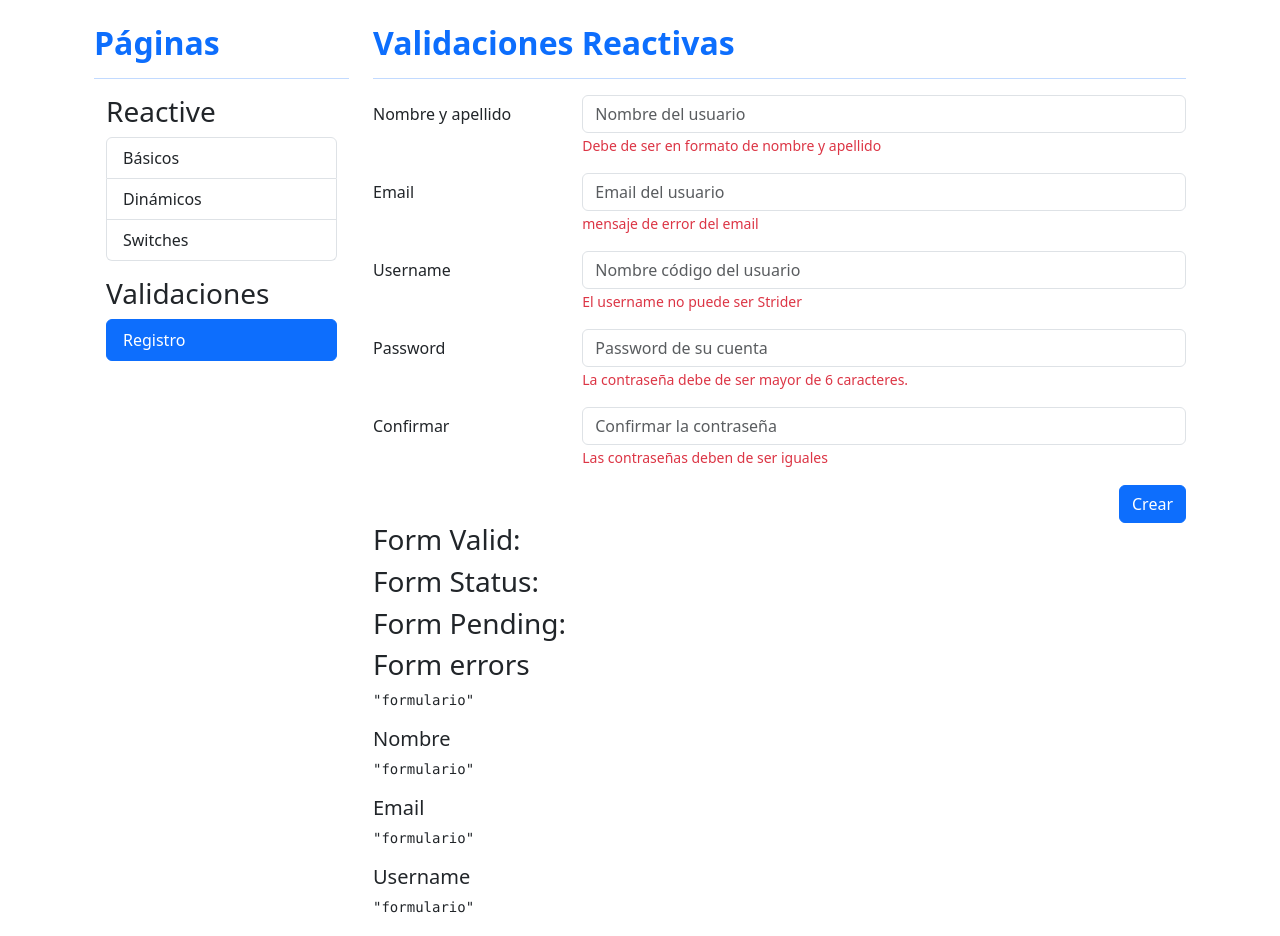
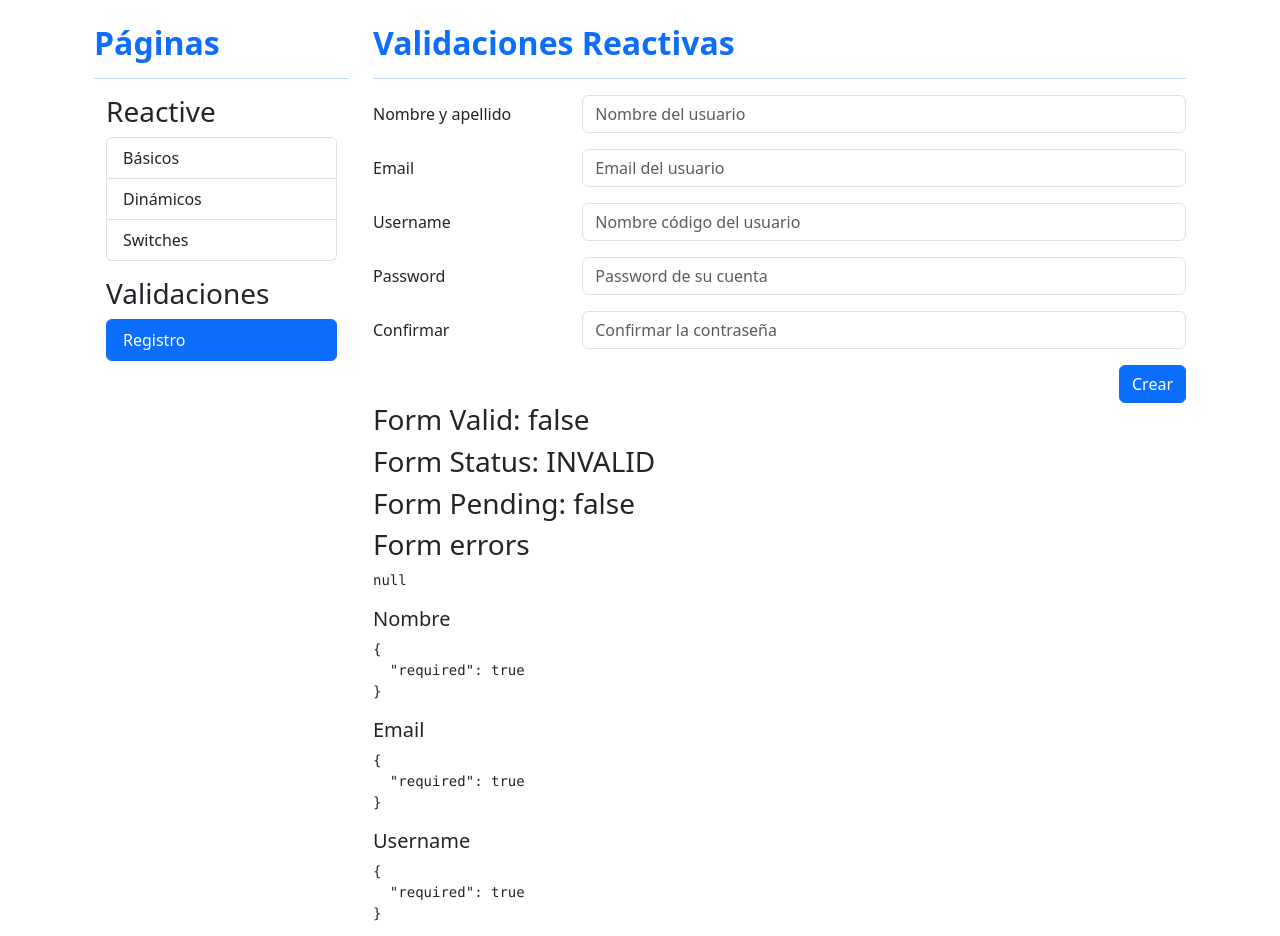
Before and after one commit to WilianMorales/reactiveForms-App, an Angular app: page /auth/sign-up in a window 1280 px wide. Shown: the top 936 px of the page. Built offline with nearby package versions, Linux system fonts and the light colour scheme.

Commit message:
implementation of a validation service, asynchronous validations and a two-field verifier.

```diff
--- a/src/app/auth/auth.module.ts
+++ b/src/app/auth/auth.module.ts
@@ -1,5 +1,6 @@
 import { NgModule } from '@angular/core';
 import { CommonModule } from '@angular/common';
+import { ReactiveFormsModule } from '@angular/forms';
 
 import { AuthRoutingModule } from './auth-routing.module';
 import { RegisterPageComponent } from './pages/register-page/register-page.component';
@@ -10,7 +11,8 @@
   ],
   imports: [
     CommonModule,
-    AuthRoutingModule
+    AuthRoutingModule,
+    ReactiveFormsModule,
   ]
 })
 export class AuthModule { }
--- a/src/app/auth/pages/register-page/register-page.component.html
+++ b/src/app/auth/pages/register-page/register-page.component.html
@@ -4,14 +4,18 @@
 <div class="row">
   <div class="col">
 
-    <form autocomplete="off">
+    <form [formGroup]="myForm" (ngSubmit)="onSubmit()" autocomplete="off">
       <!-- Nombre -->
       <div class="row mb-3">
         <label class="col-sm-3 col-form-label">Nombre y apellido</label>
         <div class="col-sm-9">
-          <input type="text" class="form-control" placeholder="Nombre del usuario">
+          <input
+            type="text"
+            class="form-control"
+            formControlName="name"
+            placeholder="Nombre del usuario">
 
-          <span class="form-text text-danger">
+          <span *ngIf="isValidField('name')" class="form-text text-danger">
             Debe de ser en formato de nombre y apellido
           </span>
         </div>
@@ -21,8 +25,12 @@
       <div class="row mb-3">
         <label class="col-sm-3 col-form-label">Email</label>
         <div class="col-sm-9">
-          <input type="email" class="form-control" placeholder="Email del usuario">
-          <span class="form-text text-danger">
+          <input
+            type="email"
+            class="form-control"
+            formControlName="email"
+            placeholder="Email del usuario">
+          <span *ngIf="isValidField('email')" class="form-text text-danger">
             mensaje de error del email
           </span>
         </div>
@@ -32,9 +40,13 @@
       <div class="row mb-3">
         <label class="col-sm-3 col-form-label">Username</label>
         <div class="col-sm-9">
-          <input type="text" class="form-control" placeholder="Nombre código del usuario">
-          <span class="form-text text-danger">
-            El username no puede ser Strider
+          <input
+            type="text"
+            class="form-control"
+            formControlName="username"
+            placeholder="Nombre código del usuario">
+          <span *ngIf="isValidField('username')" class="form-text text-danger">
+            El username no puede ser Moradev
           </span>
         </div>
       </div>
@@ -43,9 +55,13 @@
       <div class="row mb-3">
         <label class="col-sm-3 col-form-label">Password</label>
         <div class="col-sm-9">
-          <input type="password" class="form-control" placeholder="Password de su cuenta">
+          <input
+            type="password"
+            class="form-control"
+            formControlName="password"
+            placeholder="Password de su cuenta">
 
-          <span class="form-text text-danger">
+          <span *ngIf="isValidField('password')" class="form-text text-danger">
             La contraseña debe de ser mayor de 6 caracteres.
           </span>
         </div>
@@ -55,9 +71,13 @@
       <div class="row mb-3">
         <label class="col-sm-3 col-form-label">Confirmar</label>
         <div class="col-sm-9">
-          <input type="password" class="form-control" placeholder="Confirmar la contraseña">
+          <input
+            type="password"
+            class="form-control"
+            formControlName="confirmPassword"
+            placeholder="Confirmar la contraseña">
 
-          <span class="form-text text-danger">
+          <span *ngIf="isValidField('confirmPassword')" class="form-text text-danger">
             Las contraseñas deben de ser iguales
           </span>
         </div>
@@ -75,24 +95,24 @@
   </div>
 </div>
 
-<h3>Form Valid: </h3>
-<h3>Form Status: </h3>
-<h3>Form Pending: </h3>
+<h3>Form Valid: {{ myForm.valid }} </h3>
+<h3>Form Status: {{ myForm.status }} </h3>
+<h3>Form Pending: {{ myForm.pending }} </h3>
 <h3>Form errors </h3>
-<pre>{{ 'formulario' | json }}</pre>
+<pre>{{ myForm.errors | json }}</pre>
 
 <h5>Nombre</h5>
-<pre>{{ 'formulario' | json }}</pre>
+<pre>{{ myForm.controls['name'].errors | json }}</pre>
 
 <h5>Email</h5>
-<pre>{{ 'formulario' | json }}</pre>
+<pre>{{ myForm.controls['email'].errors | json }}</pre>
 
 <h5>Username</h5>
-<pre>{{ 'formulario' | json }}</pre>
+<pre>{{ myForm.controls['username'].errors | json }}</pre>
 
 
 <h5>Password</h5>
-<pre>{{ 'formulario' | json }}</pre>
+<pre>{{ myForm.value.password | json }}</pre>
 
 <h5>Confirmar</h5>
-<pre>{{ 'formulario' | json }}</pre>
+<pre>{{ myForm.controls['confirmPassword'].errors | json }}</pre>
--- a/src/app/auth/pages/register-page/register-page.component.ts
+++ b/src/app/auth/pages/register-page/register-page.component.ts
@@ -1,10 +1,40 @@
 import { Component } from '@angular/core';
+import { FormBuilder, FormGroup, Validators } from '@angular/forms';
+import { ValidatorsService } from 'src/app/shared/service/validators.service';
+import { EmailValidator } from 'src/app/shared/validators/email-validator.service';
+//import * as customValidators from 'src/app/shared/validators/validators';
 
 @Component({
   templateUrl: './register-page.component.html',
-  styles: [
-  ]
 })
 export class RegisterPageComponent {
 
+  public myForm: FormGroup = this.fb.group({
+    name: ['', [Validators.required, Validators.pattern(this.validatorsService.firstNameAndLastnamePattern)]],
+    // email: ['', [ Validators.required, Validators.pattern(this.validatorsService.emailPattern)],[ new EmailValidator()] ],
+    email: ['', [Validators.required, Validators.pattern(this.validatorsService.emailPattern)], [this.emailValidator]], // esto ayuda mas en el performance
+    username: ['', [Validators.required, this.validatorsService.cantBeMoradev]],
+    password: ['', [Validators.required, Validators.minLength(6)]],
+    confirmPassword: ['', Validators.required],
+  },
+    {
+      validators: [
+        this.validatorsService.isFieldOneEqualFieldTwo('password', 'confirmPassword')
+      ]
+    }
+  );
+
+  constructor(
+    private fb: FormBuilder,
+    private validatorsService: ValidatorsService,
+    private emailValidator: EmailValidator,
+  ) { }
+
+  isValidField(field: string) {
+    return this.validatorsService.isValidField(this.myForm, field);
+  }
+
+  onSubmit() {
+    this.myForm.markAllAsTouched();
+  }
 }
--- /dev/null
+++ b/src/app/shared/service/validators.service.ts
@@ -0,0 +1,43 @@
+import { Injectable } from "@angular/core";
+import { AbstractControl, FormControl, FormGroup, ValidationErrors } from "@angular/forms";
+
+@Injectable({
+  providedIn: "root"
+})
+export class ValidatorsService {
+
+  public firstNameAndLastnamePattern: string = '([a-zA-Z]+) ([a-zA-Z]+)';
+  public emailPattern: string = "^[a-z0-9._%+-]+@[a-z0-9.-]+\\.[a-z]{2,4}$";
+
+  public cantBeMoradev = (control: FormControl): ValidationErrors | null => {
+
+    const value: string = control.value.trim().toLowerCase();
+
+    if (value === 'moradev') {
+      return {
+        noMoradev: true,
+      }
+    }
+    return null;
+  }
+
+  public isValidField(form: FormGroup, field: string) {
+    return form.controls[field].errors && form.controls[field].touched;
+  }
+
+  public isFieldOneEqualFieldTwo = (field1: string, field2: string) => {
+    return ( formGroup: AbstractControl ): ValidationErrors | null => {
+      const fieldValue1 = formGroup.get(field1)?.value;
+      const fieldValue2 = formGroup.get(field2)?.value;
+
+      if (fieldValue1 !== fieldValue2) {
+        formGroup.get(field2)?.setErrors({ notEqual: true });
+        return { notEqual: true }
+      }
+
+      formGroup.get(field2)?.setErrors(null);
+      return null;
+    }
+  }
+
+}
--- /dev/null
+++ b/src/app/shared/validators/email-validator.service.ts
@@ -0,0 +1,57 @@
+import { Injectable } from "@angular/core";
+import { AbstractControl, AsyncValidator, ValidationErrors } from "@angular/forms";
+import { delay, Observable, of } from "rxjs";
+
+@Injectable({
+  providedIn: "root"
+})
+export class EmailValidator implements AsyncValidator {
+
+  validate(control: AbstractControl): Observable<ValidationErrors | null> {
+
+    const email = control.value;
+    const httpCallObservable = new Observable<ValidationErrors | null>( (subscriber) => {
+
+      console.log({ email });
+
+      if( email === 'admin@dev.com') {
+        subscriber.next({ emailTaken: true});
+        subscriber.complete();
+        // return;
+      }
+
+      subscriber.next(null);
+      subscriber.complete();
+    }).pipe(
+      delay(2000)
+    );
+
+    return httpCallObservable;
+
+  }
+
+  /* validate(control: AbstractControl): Observable<ValidationErrors | null> {
+
+    const email = control.value;
+    console.log({email});
+
+    return of ({
+      emailTaken: true
+    }).pipe(
+      delay(2000)
+    )
+  } */
+
+}
+
+/* return this.get<any[]>(`http://localhost:3000/users?q=${email}`)
+  .pipe(
+    map(resp => {
+      return (resp.length === 0)
+        ? null
+        : { emailTaken: true };
+    })
+
+    // map( users => users.length > 0 ? { emailTaken: true } : null),
+    // catchError(() => of(null))
+  ); */
--- /dev/null
+++ b/src/app/shared/validators/validators.ts
@@ -0,0 +1,17 @@
+import { FormControl, ValidationErrors } from "@angular/forms";
+
+export const firstNameAndLastnamePattern: string = '([a-zA-Z]+) ([a-zA-Z]+)';
+export const emailPattern: string = "^[a-z0-9._%+-]+@[a-z0-9.-]+\\.[a-z]{2,4}$";
+
+export const cantBeMoradev = ( control: FormControl ): ValidationErrors | null => {
+
+  const value: string = control.value.trim().toLowerCase();
+
+  if( value === 'moradev') {
+    return {
+      noMoradev: true,
+    }
+  }
+
+  return null;
+}
```
